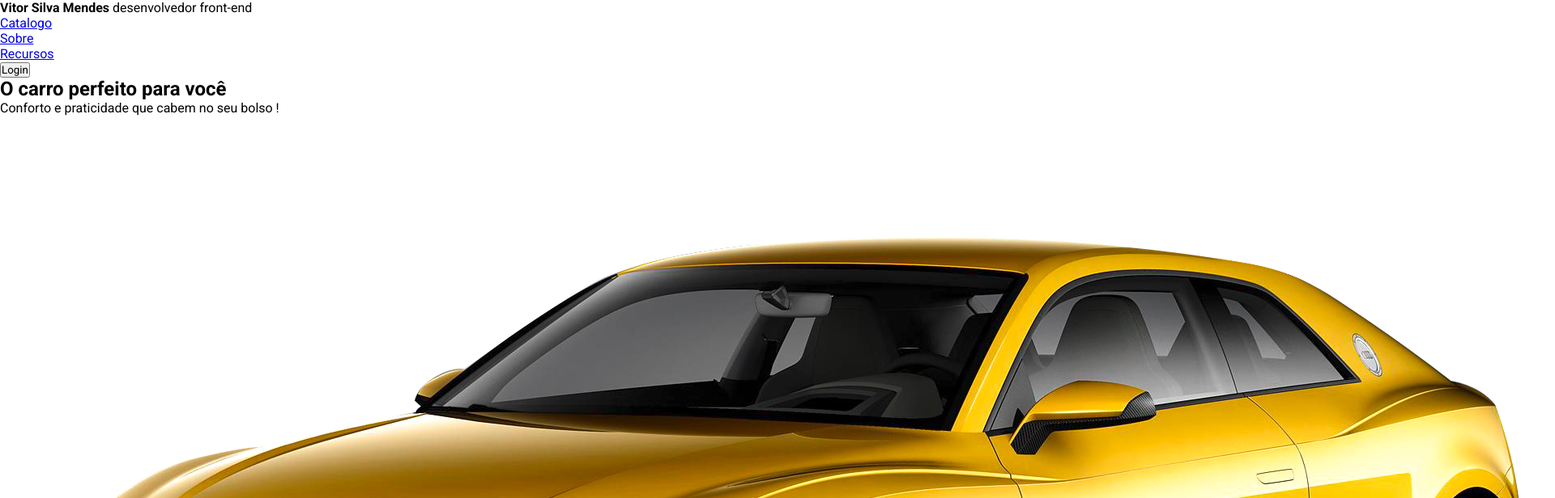
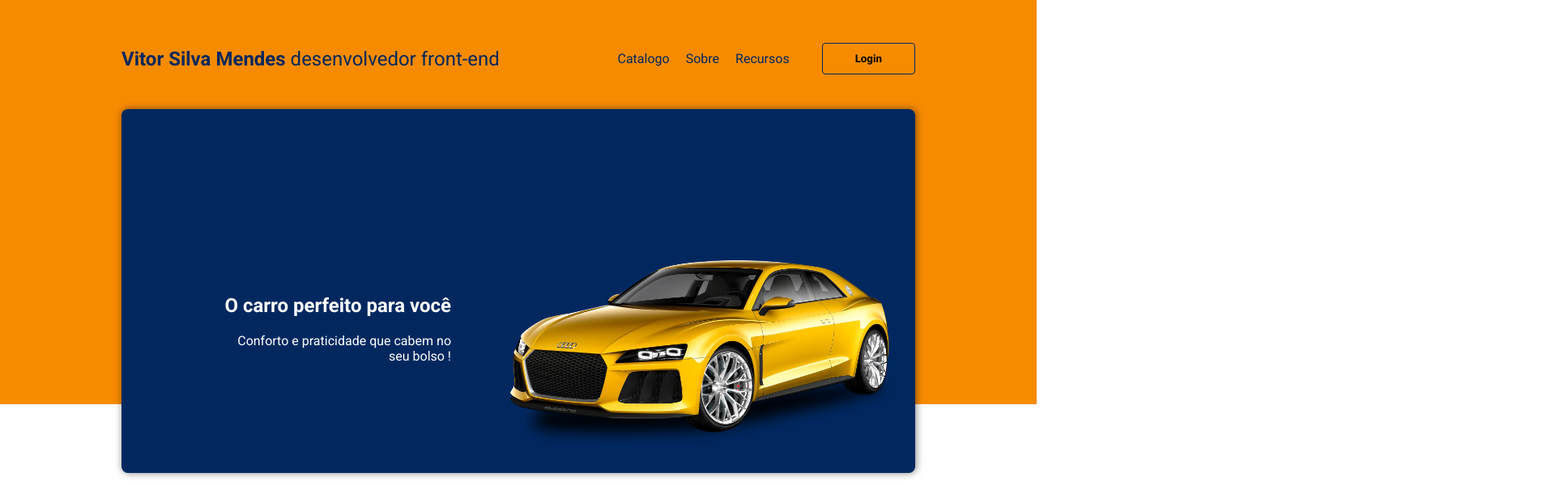
Before and after one commit to vitormendes09/Catalogo-de-carros, a plain HTML site: page index.html in a window 1280 px wide. Shown: the top 616 px of the page at 81% size, 1920 px wide, since content can reach past the window. Drawn offline with Linux system fonts and the light colour scheme.

Commit message:
CSS
Criada a estilização da página

```diff
--- a/style.css
+++ b/style.css
@@ -13,5 +13,126 @@
 
 
 :root{
-    --orange
+    --laranja: #f78b00;
+    --azul: #00285f;
+    --cinza: #ededed;
 }
+
+
+hmtm, body{
+    width: 100%;
+    overflow-x: hidden;
+}
+
+header{
+    width:100%;
+    height: 500px;
+    background: var(--laranja);
+}
+
+.content{
+    max-width: 1000px;
+    min-width: 300px;
+    margin: 0 auto;
+    display: flex;
+    flex-direction: column;
+    padding: 10px;
+
+}
+
+
+nav{
+    width: 100%;
+    height: 125px;
+    display: flex;
+    flex-direction: row;
+    align-items: center;
+    justify-content: space-between;
+}
+
+
+.brand{
+    font-size: 24px;
+    color:var(--azul);
+    cursor: pointer;
+}
+
+nav ul{
+    display: flex;
+    flex-direction: row;
+}
+
+nav ul li{
+    list-style: none;
+    padding: 10px;
+    cursor: pointer;
+}
+
+nav ul li a{
+    color: var(--azul);
+    text-decoration: none;
+
+}
+
+nav ul li a:hover{
+    color: rgba(0, 0, 0, 0.8);
+}
+
+nav ul button{
+    border: 1px solid var(--azul);
+    background-color: transparent;
+    padding: 8px 40px;
+    cursor: pointer;
+    margin-left: 30px;
+    font-weight: bold;
+    border-radius: 4px;
+}
+
+nav ul button:hover{
+    transition:background, color 1s;
+    background:var(--azul);
+    color: #fff;
+
+}
+
+.content .header-block{
+    max-width: 1000px;
+    min-width: 300px;
+    height: 450px;
+    background: var(--azul);
+    border-radius: 8px;
+    box-shadow: 1px 0px 10px 0px rgba(0, 0, 0, 0.5);
+    -webkit-box-shadow: 1px 0px 10px 0px rgba(0, 0, 0, 0.5);
+    -moz-box-shadow: 1px 0px 10px 0px rgba(0, 0, 0, 0.5);
+    position: relative;
+    z-index: 10;
+    padding: 10px;
+}
+
+.header-block img{
+    width: 50%;
+    position: absolute;
+    right: 2%;
+    bottom: 2%;
+}
+.header-block .text{
+    position: absolute;
+    bottom: 30%;
+    left: 15%;
+}
+.header-block .text h2{
+    color: white;
+    margin-bottom: 20px;
+    text-align: right;
+    transform: translate(-20px);
+    transition: transform 3s;
+}
+
+.header-block .text p{
+    max-width: 280px;
+    color:#fff;
+    text-align: right;
+    transform: translate(-20px);
+    transition: transform 1s;
+
+}
```
